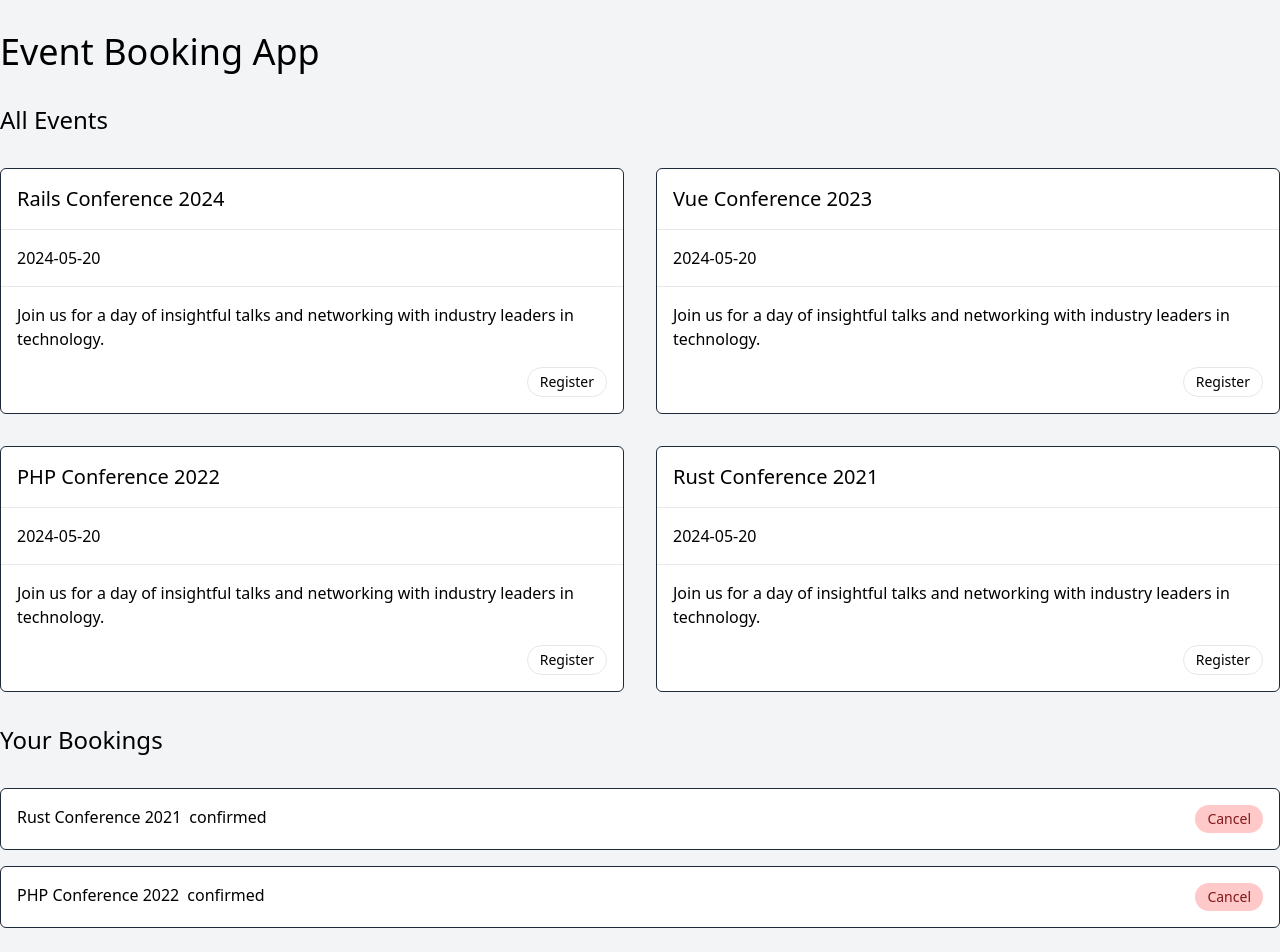
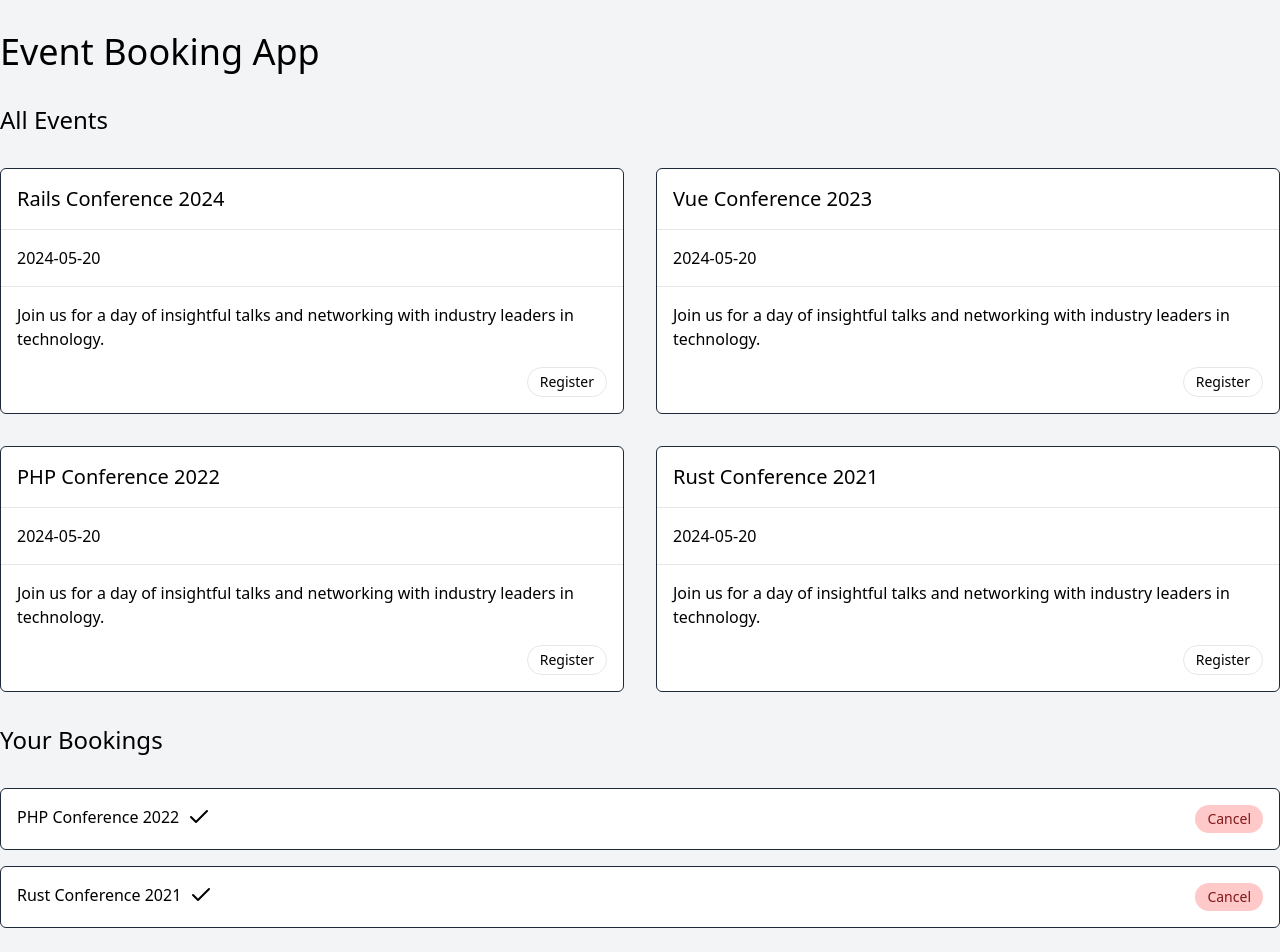
Before and after one commit to lucerorap/vue3-courses, a Vue app in the folder medium-projects/event-booking/: page / in a window 1280 px wide. Shown: the top 952 px of the page. Built offline with nearby package versions, Linux system fonts and the light colour scheme; data requests are answered from the project's data file.

Commit message:
Dynamic Components & Icons

```diff
--- a/medium-projects/event-booking/db.json
+++ b/medium-projects/event-booking/db.json
@@ -31,18 +31,18 @@
   ],
   "bookings": [
     {
-      "id": "1743728341975",
-      "userId": 1,
-      "eventId": "4",
-      "eventTitle": "Rust Conference 2021",
-      "status": "confirmed"
-    },
-    {
       "id": "1743730387958",
       "userId": 1,
       "eventId": "3",
       "eventTitle": "PHP Conference 2022",
       "status": "confirmed"
+    },
+    {
+      "id": "1743731740974",
+      "userId": 1,
+      "eventId": "4",
+      "eventTitle": "Rust Conference 2021",
+      "status": "confirmed"
     }
   ]
 }
--- a/medium-projects/event-booking/package.json
+++ b/medium-projects/event-booking/package.json
@@ -13,6 +13,7 @@
   },
   "dependencies": {
     "@tailwindcss/vite": "^4.1.1",
+    "lucide-vue-next": "^0.487.0",
     "tailwindcss": "^4.1.1",
     "vue": "^3.5.13"
   },
--- a/medium-projects/event-booking/src/components/BookingItem.vue
+++ b/medium-projects/event-booking/src/components/BookingItem.vue
@@ -3,7 +3,7 @@
     <div class="flex justify-between">
       <div class="flex space-x-2">
         <div>{{ title }}</div>
-        <div>{{ status }}</div>
+        <div><component :is="icon" :class="{ 'animate-spin': pending }" /></div>
       </div>
       <RoundedButton variant="danger" @click="$emit('cancelled')">Cancel</RoundedButton>
     </div>
@@ -11,13 +11,18 @@
 </template>
 
 <script setup>
+import { computed } from 'vue'
 import SectionCard from '@/components/SectionCard.vue'
 import RoundedButton from '@/components/RoundedButton.vue'
+import { LoaderCircle, Check } from 'lucide-vue-next'
 
-defineProps({
+const props = defineProps({
   title: String,
   status: String
 })
 
+const pending = computed(() => props.status === 'pending')
+const icon = computed(() => (pending.value ? LoaderCircle : Check))
+
 defineEmits(['cancelled'])
 </script>
--- a/medium-projects/event-booking/src/components/EventList.vue
+++ b/medium-projects/event-booking/src/components/EventList.vue
@@ -8,7 +8,7 @@
     </SectionCard>
   </template>
   <template v-else>
-    <section class="grid grid-cols-2 gap-8">
+    <section class="grid grid-cols-1 lg:grid-cols-2 gap-8">
       <template v-if="!loading">
         <template v-if="events.length">
           <EventCard
```
Also changed, not shown: 1 other file (tests, documents, lock files or other folders).
